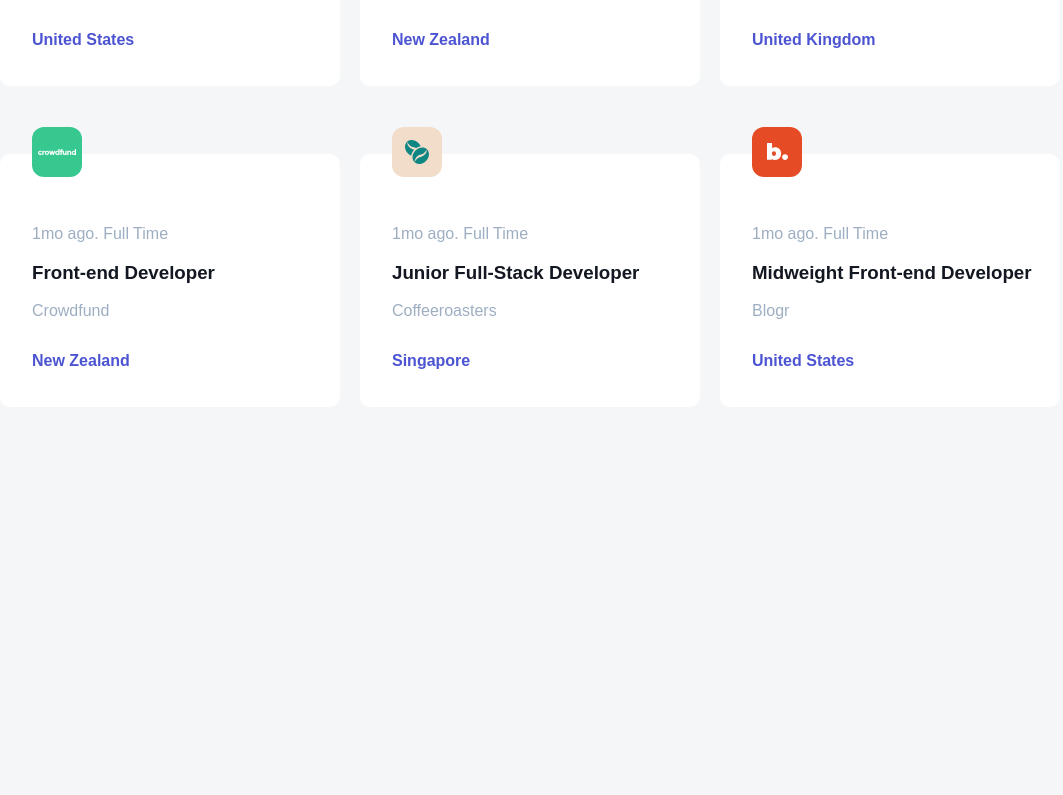
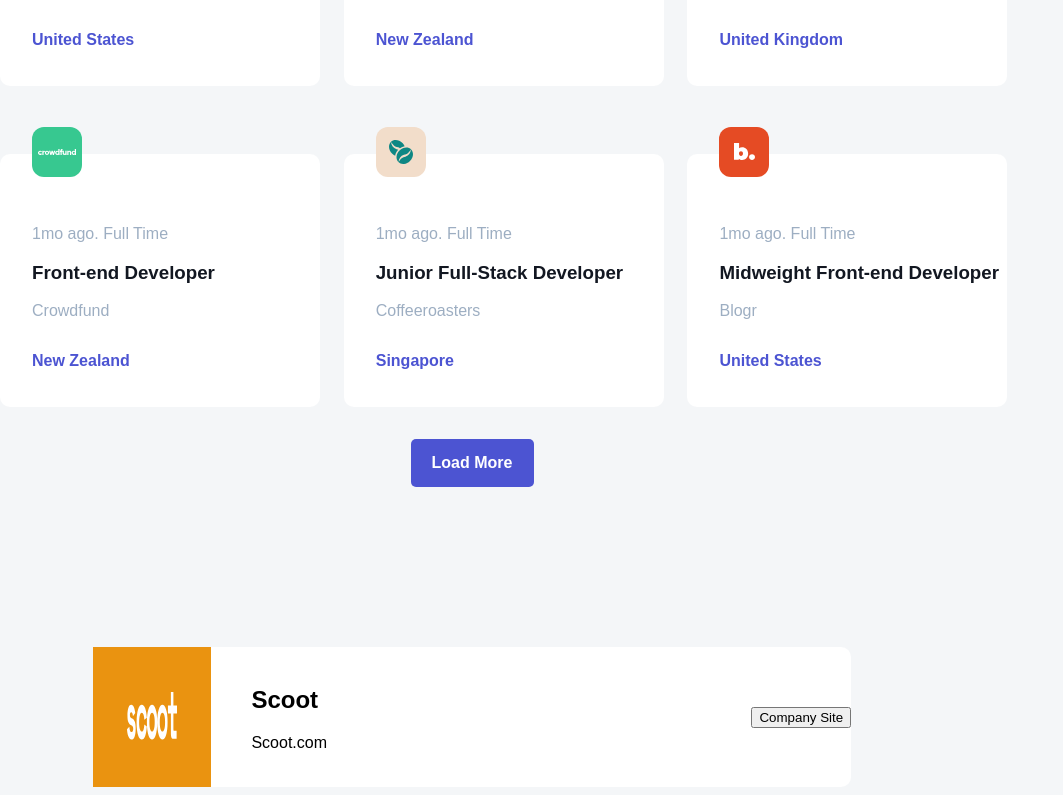
Before and after one commit to abdulrashid232/devjobs, an Angular app: page / in a window 1280 px wide. Shown: the part 1466-2261 px from the top of the page, without its empty margins (168-1231 px from the left). Before the commit the page ends 1881 px from the top, so only its background shows below. Built offline with nearby package versions, Linux system fonts and the light colour scheme.

Commit message:
started working on the single page for job

```diff
--- a/src/app/app.component.css
+++ b/src/app/app.component.css
@@ -14,6 +14,8 @@
 /* Header */
 header{
   background-image: url('../assets/desktop/bg-pattern-header.svg');
+  background-repeat: no-repeat;
+  /* background-position: center; */
   height: 160px;
   width: 100%;
 
--- a/src/app/app.component.html
+++ b/src/app/app.component.html
@@ -14,6 +14,6 @@
   </div>
 </header>
 <app-search-bar></app-search-bar>
-<div class="grid-container">
-  <app-jobs></app-jobs>
-</div>
+<app-jobs></app-jobs>
+
+<app-job></app-job>
--- a/src/app/app.module.ts
+++ b/src/app/app.module.ts
@@ -4,12 +4,14 @@ import { BrowserModule } from '@angular/platform-browser';
 import { AppComponent } from './app.component';
 import { SearchBarComponent } from './search/search.component';
 import { JobsComponent } from './jobs/jobs.component';
+import { JobComponent } from './jobs/job/job.component';
 
 @NgModule({
   declarations: [
     AppComponent,
     SearchBarComponent,
-    JobsComponent
+    JobsComponent,
+    JobComponent
   ],
   imports: [
     BrowserModule
--- /dev/null
+++ b/src/app/jobs/job/job.component.css
@@ -0,0 +1,50 @@
+:root{
+  /* Primary colors */
+  --violet:#4C54D2;
+  --light-violet:#939BF4;
+  --primary-color-darkBlue:#19202D;
+  --midnight : #121721;
+
+  /* Secondary colors */
+  --secondary-color1:#FFFFFF;
+  --light-gray:#F4F6F8;
+  --gray:#9DAEC2;
+  --dark-gray:#6E8098;
+
+  /* font */
+  --font-family: 'Kumbh Sans', sans-serif;
+}
+
+/* search bar */
+.job-header{
+  display: flex;
+  align-items: center;
+  justify-content: center;
+  background-color: var(--secondary-color1);
+  width: 60%;
+  margin: 10rem auto 0 auto;
+  height: 140px;
+  border-radius: 10px;
+}
+.com-logo{
+  width: 150px;
+  height: 100%;
+  margin-right: 20px;
+  background-color: hsl(36, 87%, 49%);
+  display: flex;
+  align-items: center;
+  justify-content: center;
+  /* border-radius: 10px; */
+}
+.com-logo img{
+  width: 50px;
+  height: 50px;
+  size: bold;
+}
+.com-details{
+  display: flex;
+  align-items: center;
+  justify-content: space-between;
+  margin-left: 20px;
+  width: 100%;
+}
--- /dev/null
+++ b/src/app/jobs/job/job.component.html
@@ -0,0 +1,15 @@
+<div class="job-header">
+  <div class="com-logo">
+    <img src="../../../assets/logos/scoot.svg" alt="">
+  </div>
+  <div class="com-details">
+    <div class="com-name">
+      <h2>Scoot</h2>
+      <p>Scoot.com</p>
+    </div>
+    <div class="com-website">
+      <button>Company Site</button>
+    </div>
+  </div>
+
+</div>
--- a/src/app/jobs/jobs.component.css
+++ b/src/app/jobs/jobs.component.css
@@ -5,6 +5,7 @@
   gap: 20px 20px;
   margin: 5rem 10rem 0 10rem;
   width: 80%;
+  max-width: 80%;
   height: 100%;
 }
 .grid-item{
@@ -14,12 +15,12 @@
   align-items: start;
   background-color: var(--secondary-color1);
   color: var(--midnight);
-  /* font-size: 1.5rem; */
   font-weight: 700;
   border-radius: 10px;
-  width: 340px;
+  width: 320px;
+  max-width: 340px;
   height: 253px;
-  margin: 3rem 0 0 0;
+  margin: 3rem 0 0 0 ;
   /* padding: 0 0 0 2rem; */
 }
 .job-logo{
@@ -50,3 +51,23 @@
   color: var(--violet);
   font-weight: 600;
 }
+/* buttons */
+.btn{
+ display: flex;
+  justify-content: center;
+  align-items: center;
+
+}
+button{
+  margin-top: 2rem;
+  padding: 10px 20px;
+  background-color: var(--violet);
+  color: var(--secondary-color1);
+  border: none;
+  height: 48px;
+  width: 123px;
+  font-size: 1rem;
+  font-weight: 700;
+  cursor: pointer;
+  border-radius: 5px;
+}
--- a/src/app/jobs/jobs.component.html
+++ b/src/app/jobs/jobs.component.html
@@ -91,3 +91,6 @@
     </div>
   </div> -->
 </div>
+<div class="btn">
+  <button>Load More</button>
+</div>
--- a/src/app/search/search.component.css
+++ b/src/app/search/search.component.css
@@ -1,3 +1,20 @@
+:root{
+  /* Primary colors */
+  --violet:#4C54D2;
+  --light-violet:#939BF4;
+  --primary-color-darkBlue:#19202D;
+  --midnight : #121721;
+
+  /* Secondary colors */
+  --secondary-color1:#FFFFFF;
+  --light-gray:#F4F6F8;
+  --gray:#9DAEC2;
+  --dark-gray:#6E8098;
+
+  /* font */
+  --font-family: 'Kumbh Sans', sans-serif;
+}
+
 /* search bar */
 .search-container{
   display: flex;
@@ -12,22 +29,28 @@
 .search-container input{
   width: 70%;
   padding: 10px 20px;
-  font-size: 1.2rem;
+  font-size: 1rem;
   font-weight: 500;
   margin-right: 20px;
   border: none;
   outline: none;
+  cursor: pointer;
 }
 .input-cont{
   display: flex;
   align-items: center;
   width: 100%;
+  height: 100%;
+  border-right: 1px solid var(--gray);
+
+
 }
 .input-cont.full-time{
   display: flex;
   align-items: center;
   justify-content: space-around;
   width: 100%;
+  border: none;
 }
 .input-cont img{
   margin-right: 10px;
@@ -37,6 +60,11 @@
 .check-container{
   display: flex;
   align-items: center;
+  cursor: pointer;
+}
+.check{
+  color: var(--gray) !important;
+  padding: 100rem 20px !important;
 }
 .check-container p{
   display: inline;
@@ -55,4 +83,5 @@ button{
   font-size: 1.2rem;
   font-weight: 700;
   cursor: pointer;
+  border-radius: 5px;
 }
--- a/src/app/search/search.component.html
+++ b/src/app/search/search.component.html
@@ -9,7 +9,7 @@
   </div>
   <div class="input-cont full-time">
     <div class="check-container">
-      <input type="checkbox">
+      <input class="check" type="checkbox">
       <p style="width: 100%;">Full Time Only</p>
     </div>
     <button>Search</button>
```
Also changed, not shown: src/app/jobs/job/job.component.ts (added, +10 -0 lines).
